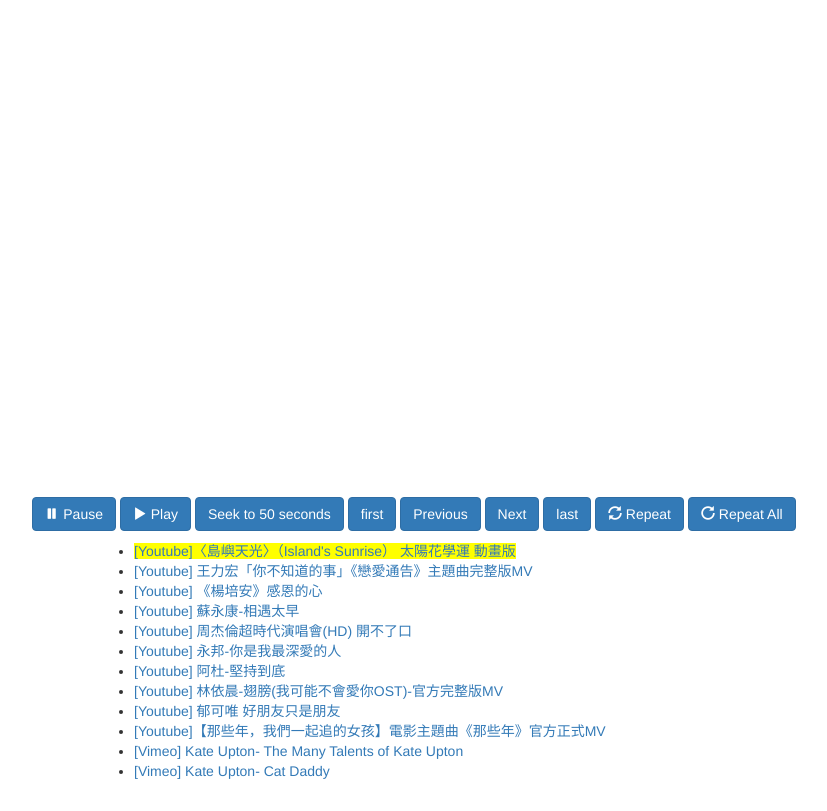
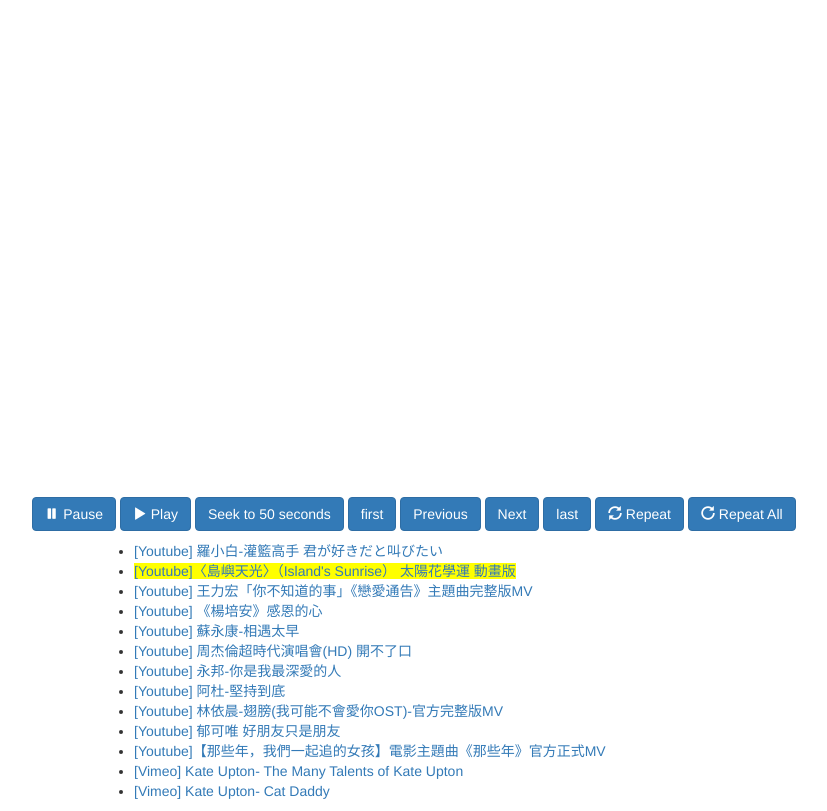
Before and after one commit to appleboy/js-video-player, a website: page index.html in a window 1280 px wide. Shown: the part 93-904 px from the top of the page, without its empty margins (226-1053 px from the left). Drawn offline with nearby package versions, Linux system fonts and the light colour scheme.

Commit message:
add new song.
Signed-off-by: Bo-Yi Wu <appleboy.tw@gmail.com>

```diff
--- a/index.html
+++ b/index.html
@@ -27,6 +27,7 @@
   </div>
   <div id="play_list">
     <ul>
+      <li><a href="#" class="play_list" data-type="youtube" data-code="dzpMxeB0JM4">[Youtube] 羅小白-灌籃高手 君が好きだと叫びたい</a></li>
       <li><a href="#" class="play_list" data-type="youtube" data-code="N6vRCQqOiUw">[Youtube]〈島嶼天光〉（Island's Sunrise） 太陽花學運 動畫版</a></li>
       <li><a href="#" class="play_list" data-type="youtube" data-code="zvUsOXNPVxo">[Youtube] 王力宏「你不知道的事」《戀愛通告》主題曲完整版MV</a></li>
       <li><a href="#" class="play_list" data-type="youtube" data-code="UPM-FNONOLQ">[Youtube] 《楊培安》感恩的心</a></li>
```
Lines whose indentation alone changed are shown as unchanged.
